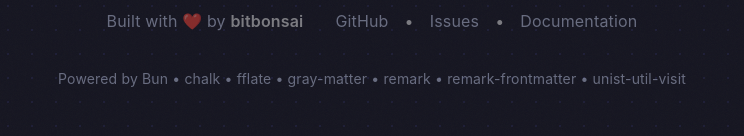
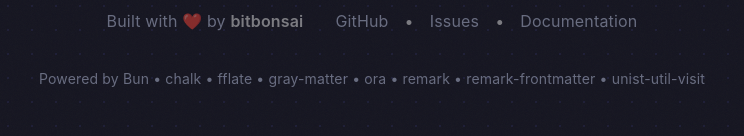
Before and after one commit to bitbonsai/notion2obsidian, a website: page index.html in a window 1280 px wide. Shown: the part 9270-9406 px from the top of the page, 268-1012 px from the left. Drawn offline with Linux system fonts and the light colour scheme.

Commit message:
Improve README for npm package users
- Add npm/bunx installation instructions (primary methods)
- Emphasize Bun requirement (uses Bun-specific APIs)
- Update all command examples to use global command (not ./script.js)
- Add bun link instructions for local development
- Expand credits section with all dependencies (ora, gray-matter, remark, etc.)
- Add bitbonsai attribution to footer
- Remove unnecessary configuration sections (patterns, chmod)
- Simplify troubleshooting section
- Add npm version badge
- Add ora to index.html tech stack

```diff
--- a/index.html
+++ b/index.html
@@ -572,6 +572,7 @@ notion2obsidian . --enrich</pre>
                     <a href="https://github.com/chalk/chalk">chalk</a> •
                     <a href="https://github.com/101arrowz/fflate">fflate</a> •
                     <a href="https://github.com/jonschlinkert/gray-matter">gray-matter</a> •
+                    <a href="https://github.com/sindresorhus/ora">ora</a> •
                     <a href="https://github.com/remarkjs/remark">remark</a> •
                     <a href="https://github.com/remarkjs/remark-frontmatter">remark-frontmatter</a> •
                     <a href="https://github.com/syntax-tree/unist-util-visit">unist-util-visit</a>
```
Also changed, not shown: README.md.
